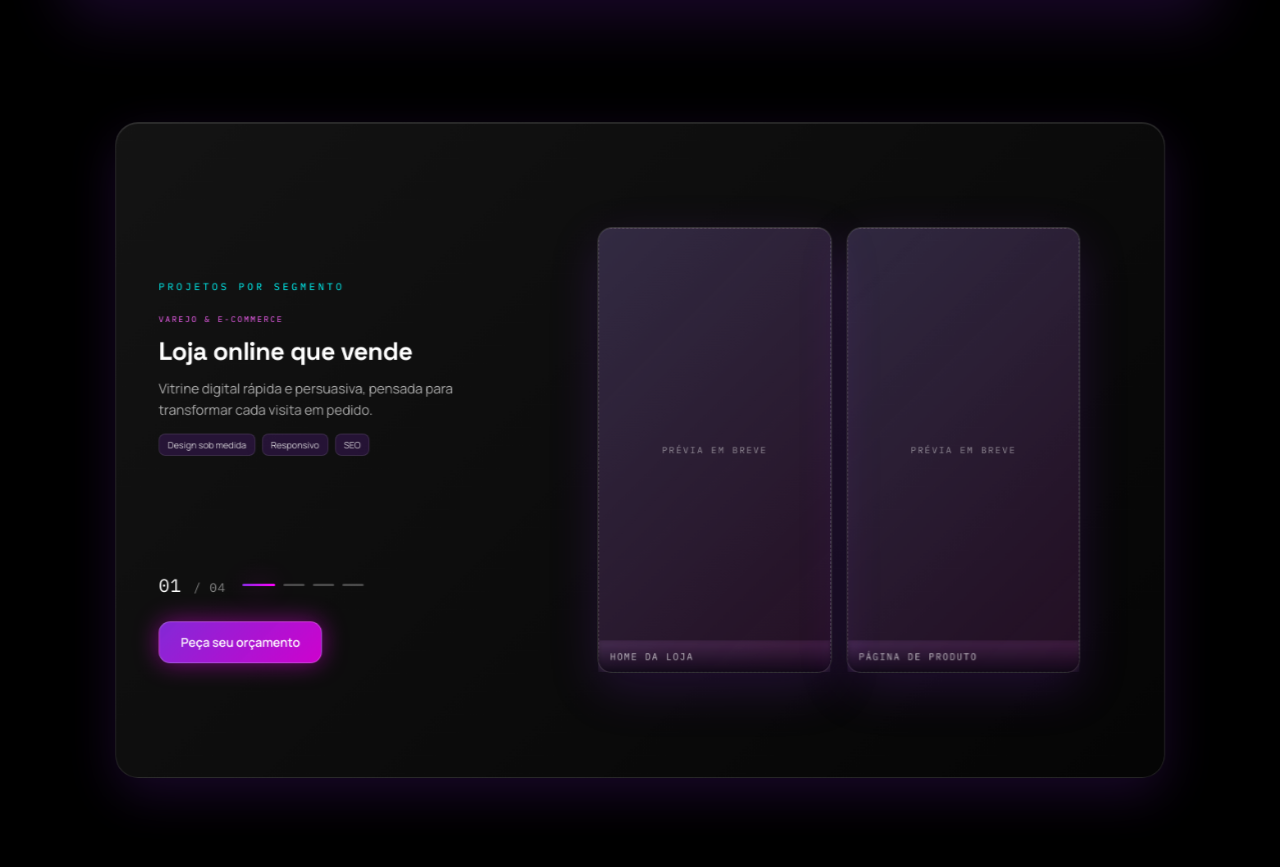
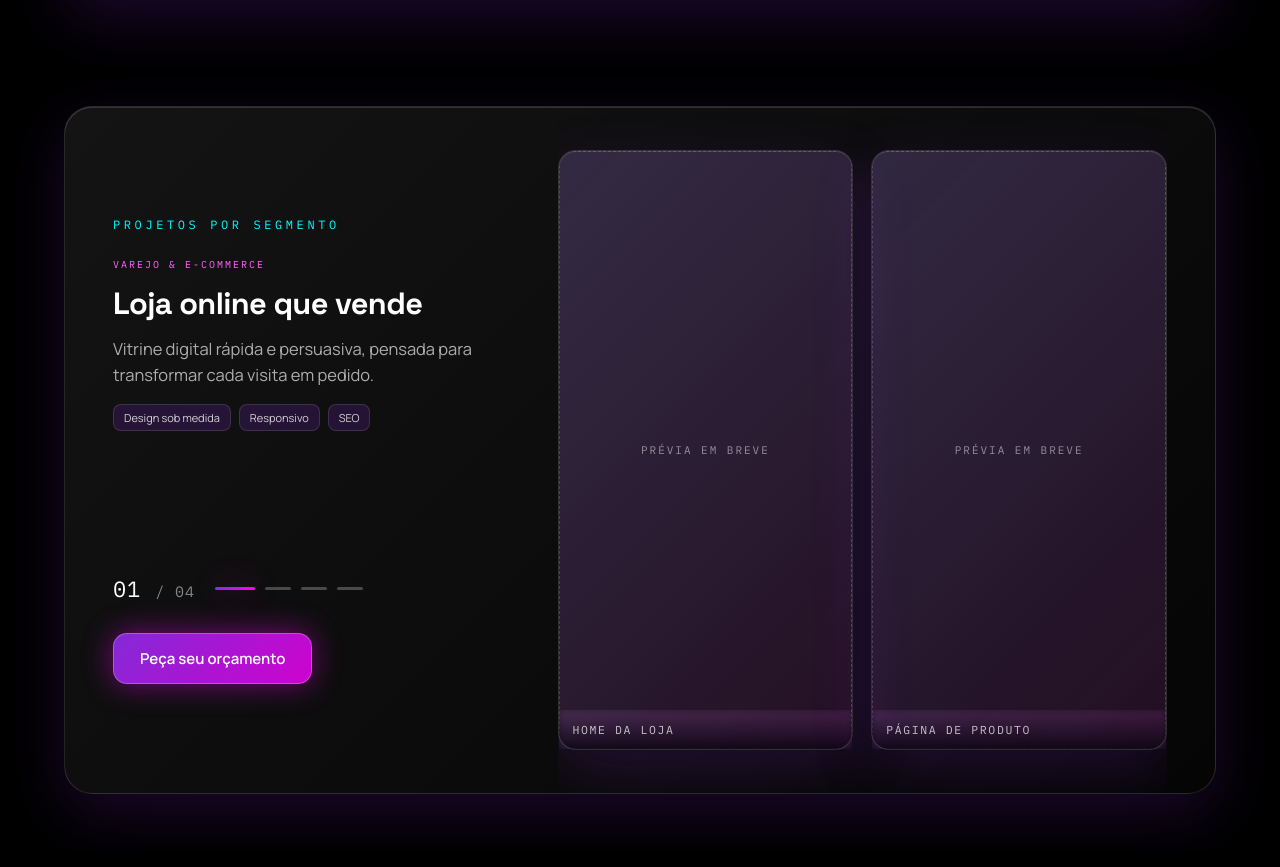
Before and after one commit to coffeecliff/portifolio-frontend, a React (Vite) app: page / in a window 1280 px wide. Shown: the part 1515-2382 px from the top of the page. Built offline with nearby package versions, Linux system fonts and the light colour scheme.

Commit message:
Padronização de tamanho horizontal de boxes

```diff
--- a/src/sections/Projects/Projects.module.css
+++ b/src/sections/Projects/Projects.module.css
@@ -29,23 +29,31 @@
 }
 
 /*
- * A box. Layout sempre em tela cheia (100vw×100vh) — o "card" inicial é só uma
- * escala visual, o que mantém a medição do trilho estável durante o zoom.
+ * A box. Em repouso (zoom = 0) casa EXATAMENTE com a largura das demais seções
+ * (container-max menos os 48px de gutter → mesma "linha imaginária"), centrada
+ * pelo stage. Conforme o scroll avança (zoom → 1), só o fundo de vidro se abre
+ * até 100vw×100vh e vira o fundo imersivo — a coluna de conteúdo (`.split`)
+ * permanece travada nessa mesma largura, sem quebrar o alinhamento com o resto
+ * do site. Interpolamos largura/altura via calc(var(--zoom)); sem transform de
+ * escala (que deformaria o conteúdo e estouraria a largura das outras boxes).
  */
 .frame {
+  --box-w: calc(min(var(--container-max), 100vw) - 48px);
+  --box-h: min(760px, 86vh);
   position: relative;
-  width: 100vw;
-  height: 100vh;
+  width: calc(var(--box-w) + (100vw - var(--box-w)) * var(--zoom));
+  height: calc(var(--box-h) + (100vh - var(--box-h)) * var(--zoom));
+  max-width: 100vw;
+  max-height: 100vh;
   overflow: hidden;
-  transform: scale(calc(0.82 + 0.18 * var(--zoom)));
-  transform-origin: center center;
   border-radius: calc(var(--radius-xl) * (1 - var(--zoom)));
   background: var(--surface-glass);
   border: 1px solid var(--border-glass);
   box-shadow: var(--shadow-glass);
   backdrop-filter: blur(calc(12px * (1 - var(--zoom))));
   -webkit-backdrop-filter: blur(calc(12px * (1 - var(--zoom))));
-  will-change: transform;
+  contain: layout paint;
+  will-change: width, height;
 }
 
 /* Fundo sólido/imersivo que emerge conforme a box preenche a tela. */
@@ -58,12 +66,24 @@
   pointer-events: none;
 }
 
+/*
+ * Coluna de conteúdo travada na MESMA largura das outras seções (var(--box-w),
+ * = container-max − gutter) e centrada, em qualquer nível de zoom. Os 48px de
+ * padding lateral espelham o gutter do GlassPanel, então texto e mídia caem
+ * exatamente na linha vertical do resto do site — mesmo quando o fundo já se
+ * abriu para tela cheia.
+ */
 .split {
   position: relative;
   z-index: 1;
+  width: 100%;
+  max-width: var(--box-w);
   height: 100%;
+  margin: 0 auto;
+  padding: 0 48px;
   display: grid;
-  grid-template-columns: minmax(340px, 38%) 1fr;
+  grid-template-columns: minmax(320px, 38%) 1fr;
+  gap: 44px;
 }
 
 /* ----- Coluna esquerda: texto sincronizado + progresso + CTA ----- */
@@ -75,7 +95,7 @@
   flex-direction: column;
   justify-content: center;
   gap: 26px;
-  padding: 96px 40px 44px 52px;
+  padding: 44px 0;
 }
 
 .eyebrow {
@@ -198,10 +218,12 @@
   position: absolute;
   inset: 0;
   margin: auto;
-  width: min(46vw, 760px);
-  height: min(68vh, 600px);
+  /* Relativo à coluna de mídia (que segue a largura travada da box), não à
+     viewport — assim a grade nunca estoura nem fica desalinhada. */
+  width: min(760px, 100%);
+  height: min(600px, 92%);
   opacity: 0;
-  transform: translateX(9vw);
+  transform: translateX(60px);
   transition: opacity 0.6s ease, transform 0.6s ease;
   pointer-events: none;
 }
@@ -209,7 +231,7 @@
 /* Ainda não exibido — mesmo estado de repouso de `.shotItem`, nomeada para clareza. */
 .shotPending {
   opacity: 0;
-  transform: translateX(9vw);
+  transform: translateX(60px);
 }
 
 .shotActive {
@@ -220,7 +242,7 @@
 
 .shotDone {
   opacity: 0;
-  transform: translateX(-9vw);
+  transform: translateX(-60px);
 }
 
 /*
```
